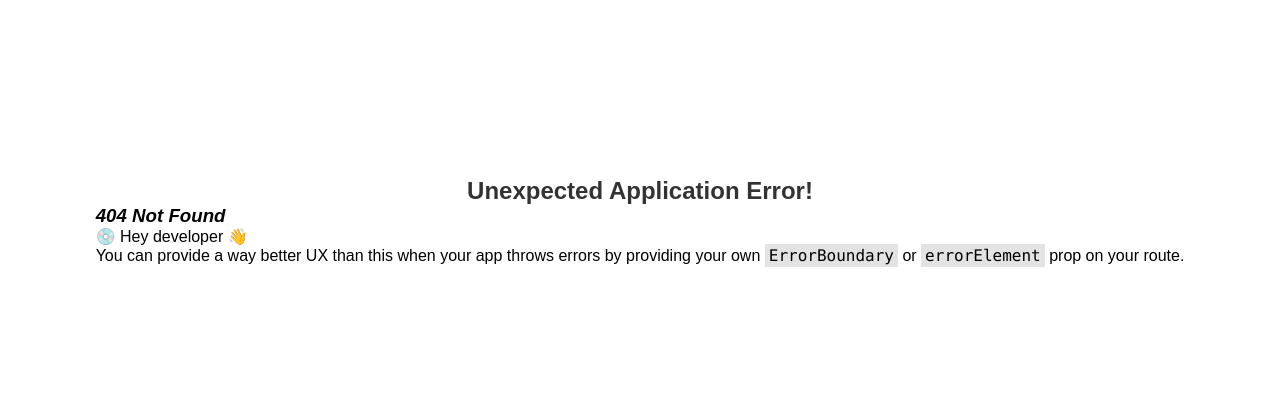
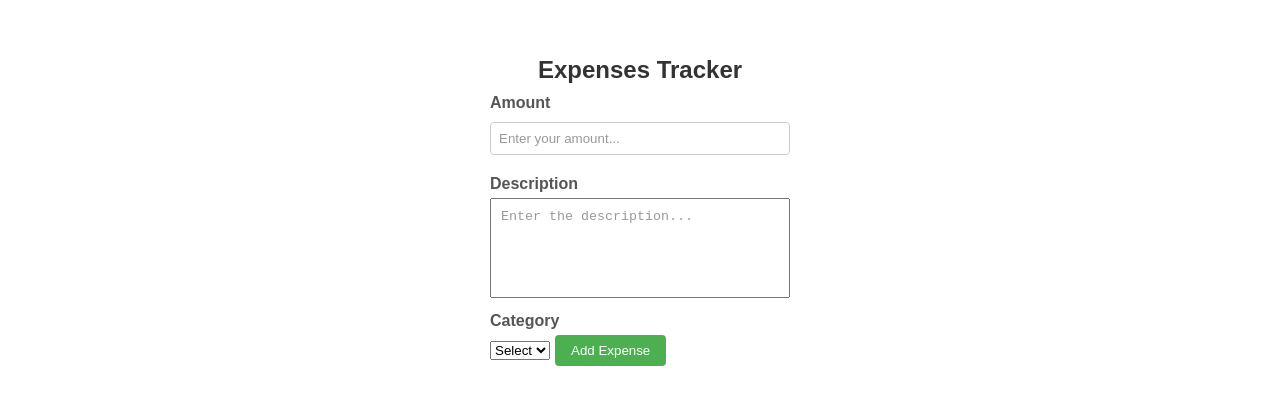
Before and after one commit to nitinsahu19/react-ExpenseTracker, a React (Create React App) app: page /expenses in a window 1280 px wide. Before the commit this address had no page. Shown: the part 179-584 px from the top of the page. Built offline with nearby package versions, Linux system fonts and the light colour scheme.

Commit message:
{expenses_page implemented, for now it is data kept at front-end only}

```diff
--- a/src/App.js
+++ b/src/App.js
@@ -5,13 +5,16 @@ import SignUp from "./components/signUp";
 import { createBrowserRouter, RouterProvider } from "react-router-dom";
 import ProfilePage from "./components/pages/ProfilePage";
 import ForgotPassword from "./components/pages/ForgotPassword";
+import Expenses from "./components/pages/Expenses";
 
 function App() {
+  // creating the routes for different pages
   const router = createBrowserRouter([
     { path: "/", element: <SignUp /> },
     { path: "/homepage", element: <HomePage /> },
     { path: "/profile", element: <ProfilePage /> },
     { path: "/forgot-password", element: <ForgotPassword /> },
+    { path: "/expenses", element: <Expenses /> },
   ]);
   return (
     <Suspense fallback={<p className="text-center">Loading...</p>}>
--- a/src/components/navigationBar/NavigationBar.js
+++ b/src/components/navigationBar/NavigationBar.js
@@ -20,6 +20,10 @@ const NavigationBar = () => {
         <li>
           <Link to="/profile">Profile</Link>
         </li>
+        {/* List item with a link component for the "Expenses" route */}
+        <li>
+          <Link to="/expenses">Expenses</Link>
+        </li>
         {/* List item with a button for logout, triggering the logoutHandler function on click. */}
         <li>
           <button onClick={logoutHandler} type="button">
--- /dev/null
+++ b/src/components/pages/Expenses.js
@@ -0,0 +1,104 @@
+import { useState } from "react";
+import classes from "./Expenses.module.css";
+
+const Expenses = () => {
+  // State variables for managing form inputs and expenses list
+  const [amount, setAmount] = useState("");
+  const [description, setDescription] = useState("");
+  const [category, setCategory] = useState("");
+  const [expenses, setExpenses] = useState([]);
+  const [customCategory, setCustomCategory] = useState("");
+
+  const submitHandler = (event) => {
+    event.preventDefault();
+
+    // Create a new expense object with the form input values
+    const newExpense = { amount, description, category, customCategory };
+
+    // Update the expenses state with the new expense using the spread operator
+    setExpenses((prevExpenses) => [...prevExpenses, newExpense]);
+
+    // Clear form input values after submission
+    setAmount("");
+    setDescription("");
+    setCategory("");
+    setCustomCategory("");
+  };
+
+  return (
+    <>
+      {/* Expense Tracker Form */}
+      <form onSubmit={submitHandler}>
+        <h2>Expenses Tracker</h2>
+
+        {/* Input for Amount */}
+        <label htmlFor="amount">Amount</label>
+        <input
+          className={classes.expense_amt}
+          id="amount"
+          type="number"
+          placeholder="Enter your amount..."
+          onChange={(event) => setAmount(event.target.value)}
+          value={amount}
+          required
+        ></input>
+
+        {/* Textarea for Description */}
+        <label htmlFor="description">Description</label>
+        <textarea
+          className={classes.description}
+          id="description"
+          placeholder="Enter the description..."
+          onChange={(event) => setDescription(event.target.value)}
+          value={description}
+          required
+        ></textarea>
+
+        {/* Dropdown for Category */}
+        <label>Category</label>
+        <select
+          onChange={(event) => setCategory(event.target.value)}
+          value={category}
+        >
+          <option>Select</option>
+          <option>Food</option>
+          <option>Petrol</option>
+          <option>Salary</option>
+          <option>Other</option>
+        </select>
+
+        {/* Custom Category Input (conditional based on selected category) */}
+        {category === "Other" && (
+          <input
+            className={classes.custom_category}
+            type="text"
+            placeholder="Enter custom category..."
+            value={customCategory}
+            onChange={(event) => setCustomCategory(event.target.value)}
+          />
+        )}
+
+        {/* Submit Button */}
+        <button type="submit">Add Expense</button>
+
+        {/* Display Expenses List */}
+        <section>
+          {/* Display expenses using the map function */}
+          {expenses.length > 0 && (
+            <ul className={classes.expenses_list}>
+              {expenses.map((item, index) => (
+                <li key={index}>
+                  {item.description}: {item.amount}, {item.category}
+                  {/* Display custom category in parentheses for "Other" category */}
+                  {item.category === "Other" && `(${item.customCategory})`}
+                </li>
+              ))}
+            </ul>
+          )}
+        </section>
+      </form>
+    </>
+  );
+};
+
+export default Expenses;
--- /dev/null
+++ b/src/components/pages/Expenses.module.css
@@ -0,0 +1,45 @@
+.description {
+  width: 300px;
+  height: 100px;
+  resize: none;
+
+  &::placeholder {
+    color: #999;
+    position: absolute;
+    top: 10px;
+    left: 10px;
+  }
+}
+
+.expense_amt {
+  &::placeholder {
+    color: #999;
+  }
+}
+
+.custom_category {
+  &::placeholder {
+    color: #999;
+  }
+}
+
+ul.expenses_list {
+  list-style-type: none;
+  padding: 0;
+}
+
+/* Style each list item */
+ul.expenses_list li {
+  background-color: #f4f4f4;
+  border: 1px solid #ddd;
+  border-radius: 5px;
+  margin: 5px 0;
+  padding: 10px;
+  display: flex;
+  justify-content: space-between;
+  align-items: center;
+}
+
+ul.expenses_list li:hover {
+  background-color: #e0e0e0;
+}
```
